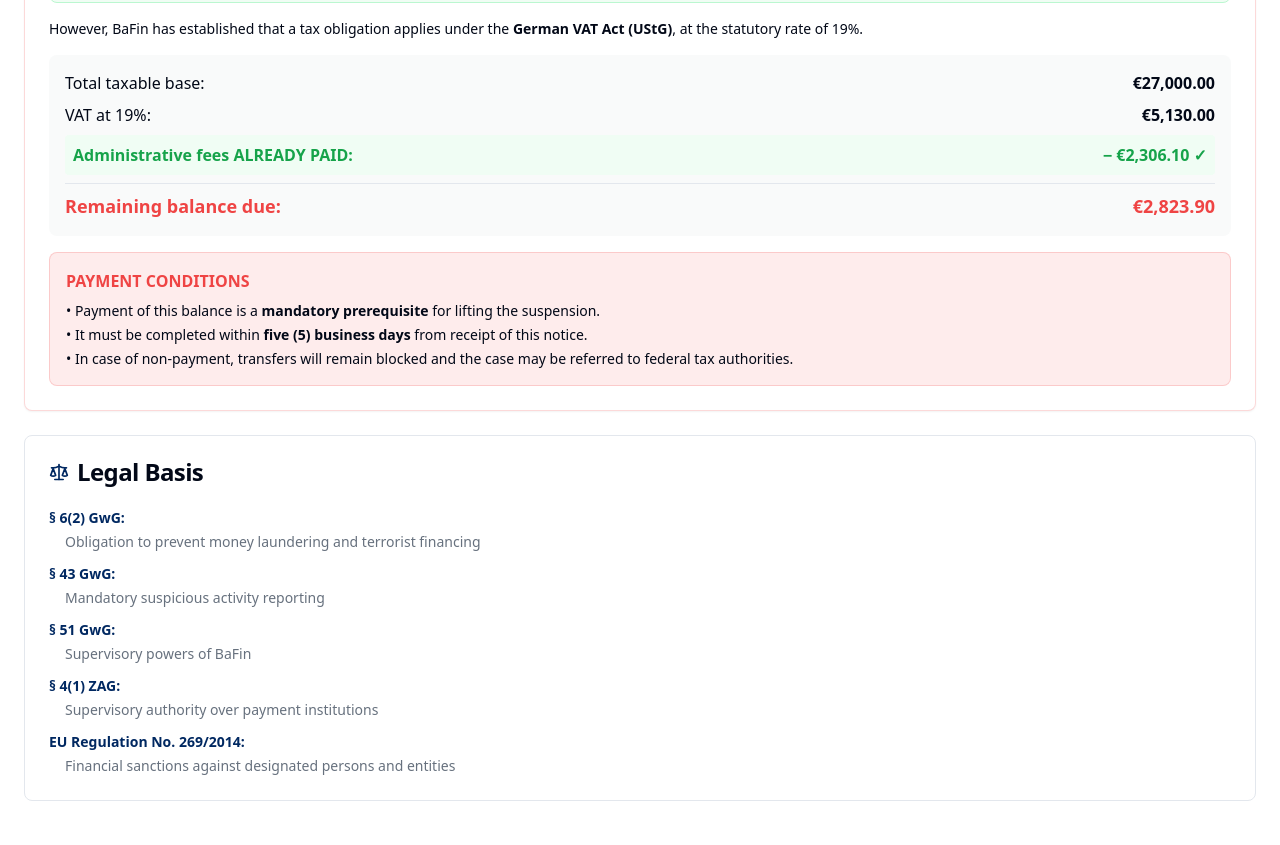
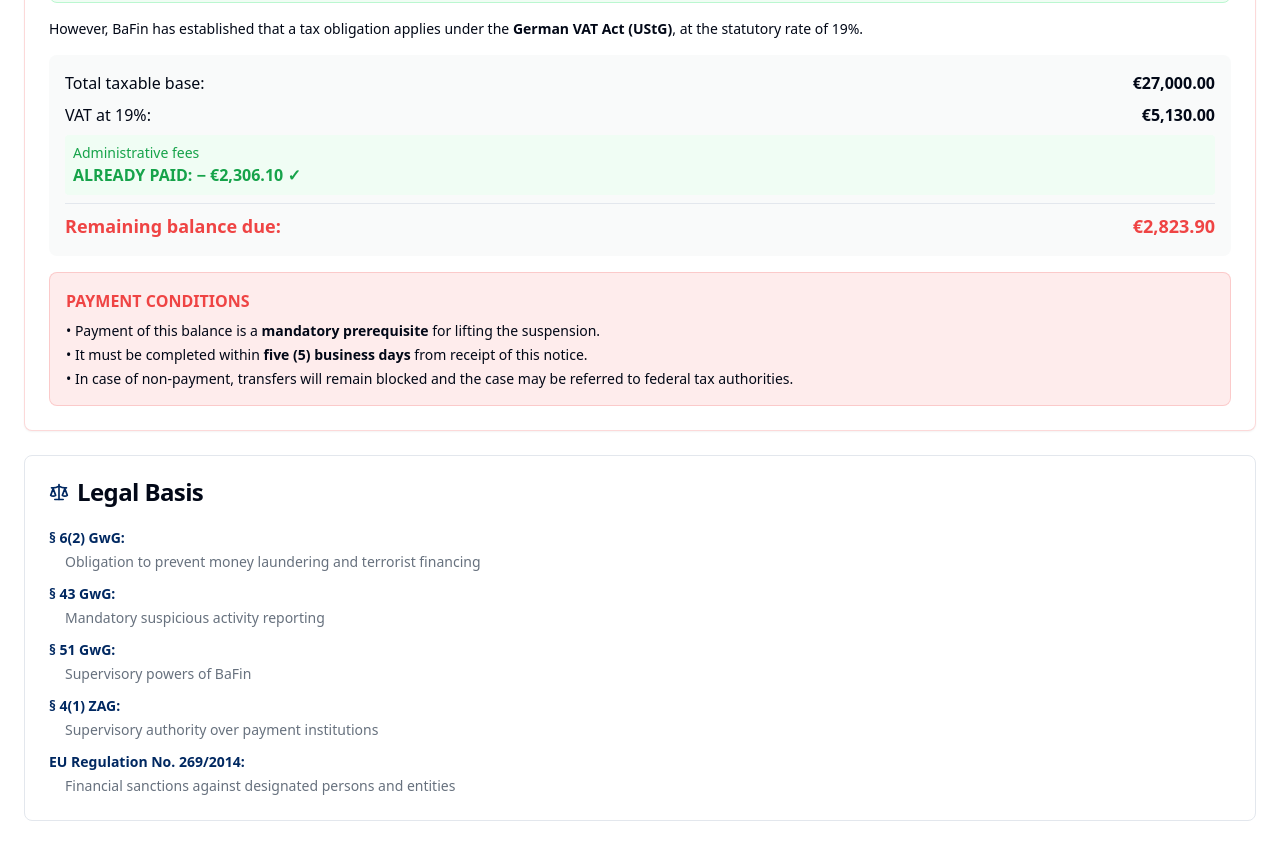
Before and after one commit to bafinn51/bafin-finsec-watch, a React (Vite) app: page / in a window 1280 px wide. Shown: the part 1520-2365 px from the top of the page. Built offline with nearby package versions, Linux system fonts and the light colour scheme; the HTML template or start-up script is replaced by a standard one.

Commit message:
Refine payment confirmation

```diff
--- a/src/pages/OrderDetails.tsx
+++ b/src/pages/OrderDetails.tsx
@@ -102,9 +102,9 @@ export const OrderDetails = () => {
                 <span>VAT at 19%:</span>
                 <span className="font-semibold">€5,130.00</span>
               </div>
-              <div className="flex justify-between items-center text-green-600 bg-green-50 p-2 rounded">
-                <span className="whitespace-nowrap"><strong>Administrative fees ALREADY PAID:</strong></span>
-                <span className="font-bold whitespace-nowrap">− €2,306.10 ✓</span>
+              <div className="flex flex-col text-green-600 bg-green-50 p-2 rounded">
+                <span className="text-sm">Administrative fees</span>
+                <span className="font-bold"><strong>ALREADY PAID:</strong> − €2,306.10 ✓</span>
               </div>
               <hr className="my-2" />
               <div className="flex justify-between items-center text-lg font-bold text-destructive">
```
